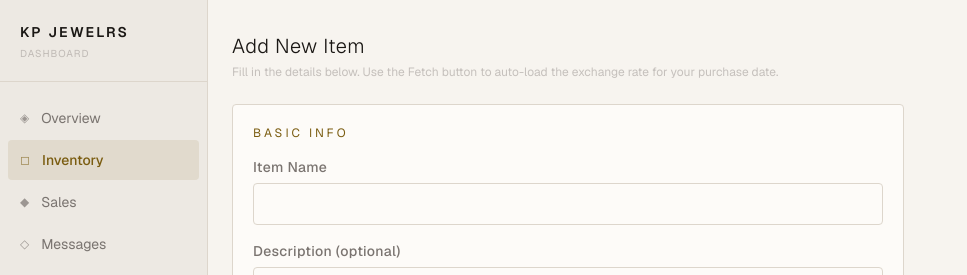
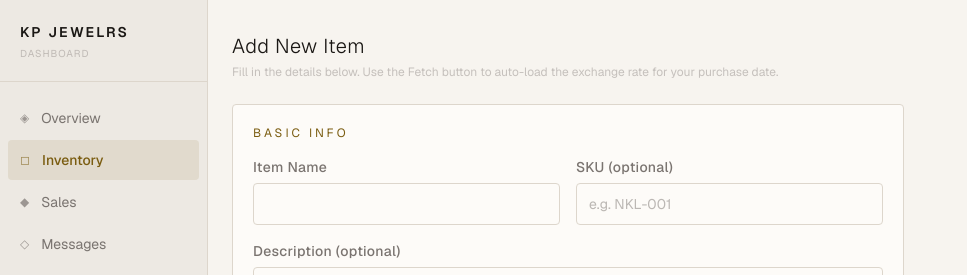
Before and after one commit to melxincognito/kp_jewelry, a Next.js app: page /dashboard/inventory/new in a window 1280 px wide. Shown: the top 275 px of the page, without its empty margins (0-967 px from the left). Built offline with nearby package versions, Linux system fonts and the light colour scheme; no server answers.

Commit message:
added sku number input

```diff
--- a/app/api/products/route.ts
+++ b/app/api/products/route.ts
@@ -34,9 +34,17 @@ export async function POST(req: NextRequest) {
     if (body.exchangeRate) exchangeRate = body.exchangeRate;
   }
 
+  if (data.sku) {
+    const existing = await db.product.findFirst({ where: { sku: data.sku } });
+    if (existing) {
+      return NextResponse.json({ error: `SKU "${data.sku}" is already in use` }, { status: 400 });
+    }
+  }
+
   const product = await db.product.create({
     data: {
       name: data.name,
+      sku: data.sku || null,
       description: data.description,
       images: JSON.stringify(body.images ?? []),
       costMXN: data.costMXN,
--- a/components/dashboard/ProductForm.tsx
+++ b/components/dashboard/ProductForm.tsx
@@ -36,6 +36,7 @@ interface ProductFormProps {
   defaultValues?: {
     id?: string;
     name?: string;
+    sku?: string;
     description?: string;
     images?: string[];
     costMXN?: number;
@@ -60,6 +61,7 @@ export function ProductForm({ defaultValues, mode }: ProductFormProps) {
 
   // Form state
   const [name, setName] = useState(defaultValues?.name ?? "");
+  const [sku, setSku] = useState(defaultValues?.sku ?? "");
   const [description, setDescription] = useState(defaultValues?.description ?? "");
   const [jewelryType, setJewelryType] = useState(defaultValues?.jewelryType ?? "NECKLACE");
   const [selectedStyles, setSelectedStyles] = useState<string[]>(defaultValues?.styles ?? []);
@@ -161,6 +163,7 @@ export function ProductForm({ defaultValues, mode }: ProductFormProps) {
 
       const payload = {
         name,
+        sku: sku.trim() || undefined,
         description,
         images: allImages,
         costMXN: parseFloat(costMXN),
@@ -213,7 +216,15 @@ export function ProductForm({ defaultValues, mode }: ProductFormProps) {
       {/* Basic Info */}
       <section className="bg-[var(--black-card)] border border-[var(--black-border)] rounded-sm p-5 flex flex-col gap-4">
         <p className="text-xs tracking-[0.25em] text-[var(--gold)] uppercase">Basic Info</p>
-        <Input label="Item Name" value={name} onChange={(e) => setName(e.target.value)} required />
+        <div className="grid grid-cols-2 gap-4">
+          <Input label="Item Name" value={name} onChange={(e) => setName(e.target.value)} required />
+          <Input
+            label="SKU (optional)"
+            placeholder="e.g. NKL-001"
+            value={sku}
+            onChange={(e) => setSku(e.target.value)}
+          />
+        </div>
         <Textarea label="Description (optional)" value={description} onChange={(e) => setDescription(e.target.value)} />
         <div className="grid grid-cols-2 gap-4">
           <Select
--- a/lib/validations.ts
+++ b/lib/validations.ts
@@ -13,6 +13,7 @@ export const loginSchema = z.object({
 
 export const productSchema = z.object({
   name: z.string().min(1, "Name is required"),
+  sku: z.string().optional(),
   description: z.string().optional(),
   costMXN: z.coerce.number().positive("Cost in pesos must be positive"),
   purchaseDate: z.string().min(1, "Purchase date is required"),
```
Also changed, not shown: 1 other file (tests, documents, lock files or other folders).
